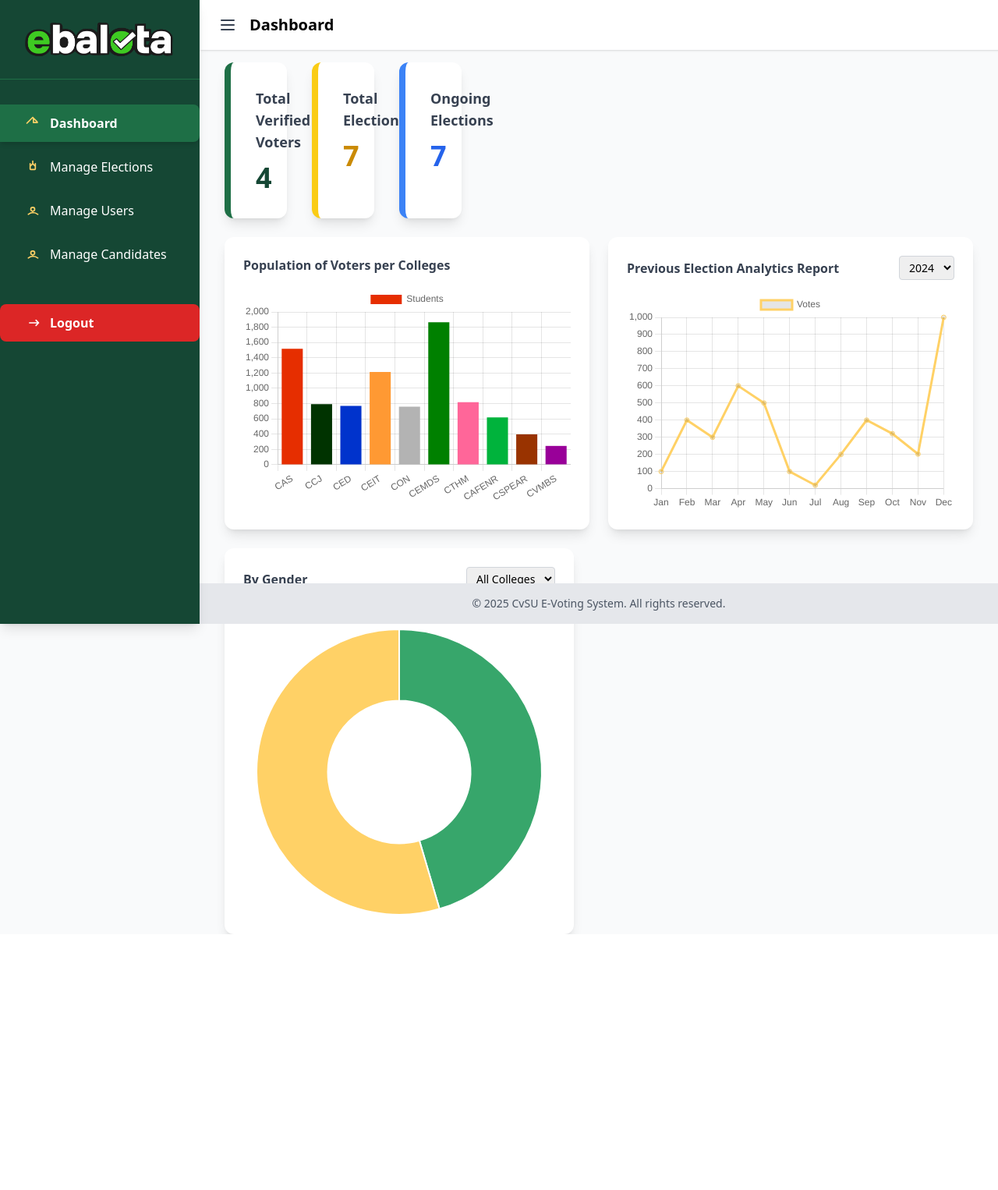
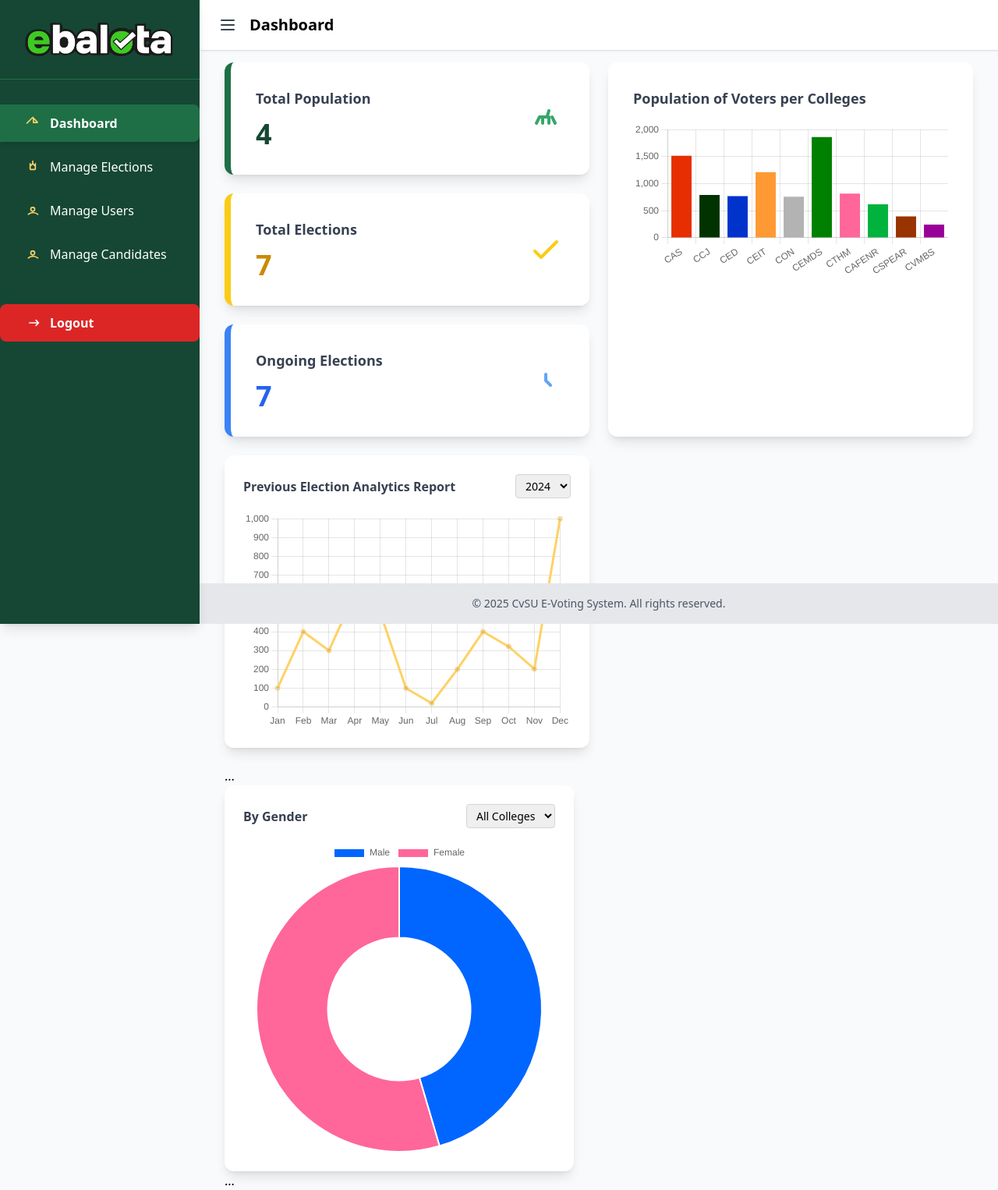
Before and after one commit to swgyzam/ebalota, a PHP site: page /ebalota/admin_dashboard.php in a window 1280 px wide. Shown: the whole page at 78% size. Before the commit the page ends 1198 px from the top, so only its background shows below. Run offline with PHP 8.4, Linux system fonts and the light colour scheme; a user stored in the database is signed in; data comes from the database, SQL or seed files in the repository; some libraries are stand-ins or nearby versions.

Commit message:
fixing the layout

```diff
--- a/admin_dashboard.php
+++ b/admin_dashboard.php
@@ -88,13 +88,17 @@ $pdo->query("UPDATE elections SET status = 'upcoming' WHERE start_datetime > '$n
 
 <!-- Main Content Area -->
 <main class="flex-1 pt-20 px-8 ml-64">
-  <div class="grid grid-cols-1 md:grid-cols-3 gap-6 mb-6">
-<div class="grid grid-cols-1 sm:grid-cols-2 md:grid-cols-3 gap-6 md:gap-8">
-        <!-- Total Voters -->
+  <!-- Stats + Bar Chart in Two Columns -->
+  <div class="grid grid-cols-1 lg:grid-cols-2 gap-6 mb-6">
+
+    <!-- LEFT COLUMN: Statistics Cards -->
+    <div class="space-y-6">
+
+      <!-- Total Population -->
       <div class="bg-white p-6 md:p-8 rounded-xl shadow-lg border-l-8 border-[var(--cvsu-green)] hover:shadow-2xl transition-shadow duration-300">
         <div class="flex items-center justify-between">
           <div>
-              <h2 class="text-base md:text-lg font-semibold text-gray-700">Total Verified Voters</h2>
+            <h2 class="text-base md:text-lg font-semibold text-gray-700">Total Population</h2>
             <p class="text-2xl md:text-4xl font-bold text-[var(--cvsu-green-dark)] mt-2 md:mt-3"><?= $total_voters ?></p>
           </div>
           <svg xmlns="http://www.w3.org/2000/svg" class="h-10 w-10 md:h-12 md:w-12 text-[var(--cvsu-green-light)]" fill="none" viewBox="0 0 24 24" stroke="currentColor">
@@ -102,6 +106,7 @@ $pdo->query("UPDATE elections SET status = 'upcoming' WHERE start_datetime > '$n
           </svg>
         </div>
       </div>
+
       <!-- Total Elections -->
       <div class="bg-white p-6 md:p-8 rounded-xl shadow-lg border-l-8 border-yellow-400 hover:shadow-2xl transition-shadow duration-300">
         <div class="flex items-center justify-between">
@@ -114,6 +119,7 @@ $pdo->query("UPDATE elections SET status = 'upcoming' WHERE start_datetime > '$n
           </svg>
         </div>
       </div>
+
       <!-- Ongoing Elections -->
       <div class="bg-white p-6 md:p-8 rounded-xl shadow-lg border-l-8 border-blue-500 hover:shadow-2xl transition-shadow duration-300">
         <div class="flex items-center justify-between">
@@ -126,16 +132,19 @@ $pdo->query("UPDATE elections SET status = 'upcoming' WHERE start_datetime > '$n
           </svg>
         </div>
       </div>
+
     </div>
+
+    <!-- RIGHT COLUMN: Bar Chart -->
+    <div class="bg-white p-6 md:p-8 rounded-xl shadow-lg">
+      <h2 class="text-base md:text-lg font-semibold text-gray-700 mb-4">Population of Voters per Colleges</h2>
+      <canvas id="collegeChart" class="w-full h-64"></canvas>
+    </div>
+
   </div>
 
   <div class="grid grid-cols-1 md:grid-cols-2 gap-6 mb-6">
-    <!-- Bar Chart: Population of Voters per College -->
-    <div class="bg-white p-6 rounded-xl shadow-lg">
-      <h2 class="font-semibold text-gray-700 mb-4">Population of Voters per Colleges</h2>
-      <canvas id="collegeChart" height="200"></canvas>
-    </div>
-
+    <!-- Analytics -->
      <!-- Line Chart: Previous Election Analytics -->
     <div class="bg-white p-6 rounded-xl shadow-lg">
       <div class="flex justify-between items-center mb-4">
@@ -148,7 +157,8 @@ $pdo->query("UPDATE elections SET status = 'upcoming' WHERE start_datetime > '$n
       <canvas id="analyticsChart" height="200"></canvas>
     </div>
   </div>
-
+    <div class="...">...</div>
+    <!-- Donut Chart -->
      <!-- Donut Chart: By Gender -->
   <div class="bg-white p-6 rounded-xl shadow-lg max-w-md">
     <div class="flex justify-between items-center mb-4">
@@ -170,6 +180,8 @@ $pdo->query("UPDATE elections SET status = 'upcoming' WHERE start_datetime > '$n
     </div>
     <canvas id="genderChart" height="200"></canvas>
   </div>
+    <div class="...">...</div>
+  </div>
 </main>
 
 
@@ -185,25 +197,41 @@ $pdo->query("UPDATE elections SET status = 'upcoming' WHERE start_datetime > '$n
   data: {
     labels: ['CAS', 'CCJ', 'CED', 'CEIT', 'CON', 'CEMDS', 'CTHM', 'CAFENR', 'CSPEAR', 'CVMBS'],
     datasets: [{
-        label: 'Students',
       data: [1517, 792, 770, 1213, 760, 1864, 819, 620, 397, 246],
       backgroundColor: ['#e62e00', '#003300','#0033cc', '#ff9933', '#b3b3b3', '#008000', '#ff6699', '#00b33c', '#993300', '#990099' ]
     }]
+  },
+  options: {
+    plugins: {
+      legend: {
+        display: false
+      }
+    }
   }
 });
+
 
   const analyticsChart = new Chart(document.getElementById('analyticsChart'), {
   type: 'line',
   data: {
     labels: ['Jan', 'Feb', 'Mar', 'Apr', 'May', 'Jun', 'Jul', 'Aug', 'Sep', 'Oct', 'Nov', 'Dec'],
     datasets: [{
-        label: 'Votes',
+      // Remove or empty the label
+      label: '',
       data: [100, 400, 300, 600, 500, 100, 20, 200, 400, 321, 202, 1000],
       borderColor: '#FFD166',
       fill: false
     }]
+  },
+  options: {
+    plugins: {
+      legend: {
+        display: false // disables the legend
+      }
+    }
   }
 });
+
 
   const genderChart = new Chart(document.getElementById('genderChart'), {
     type: 'doughnut',
@@ -211,7 +239,7 @@ $pdo->query("UPDATE elections SET status = 'upcoming' WHERE start_datetime > '$n
       labels: ['Male', 'Female'],
       datasets: [{
         data: [5234, 6284],
-        backgroundColor: ['#37A66B', '#FFD166']
+        backgroundColor: ['#0066ff', '#ff6699']
       }]
     }
   });
```
Lines whose indentation alone changed are shown as unchanged.
